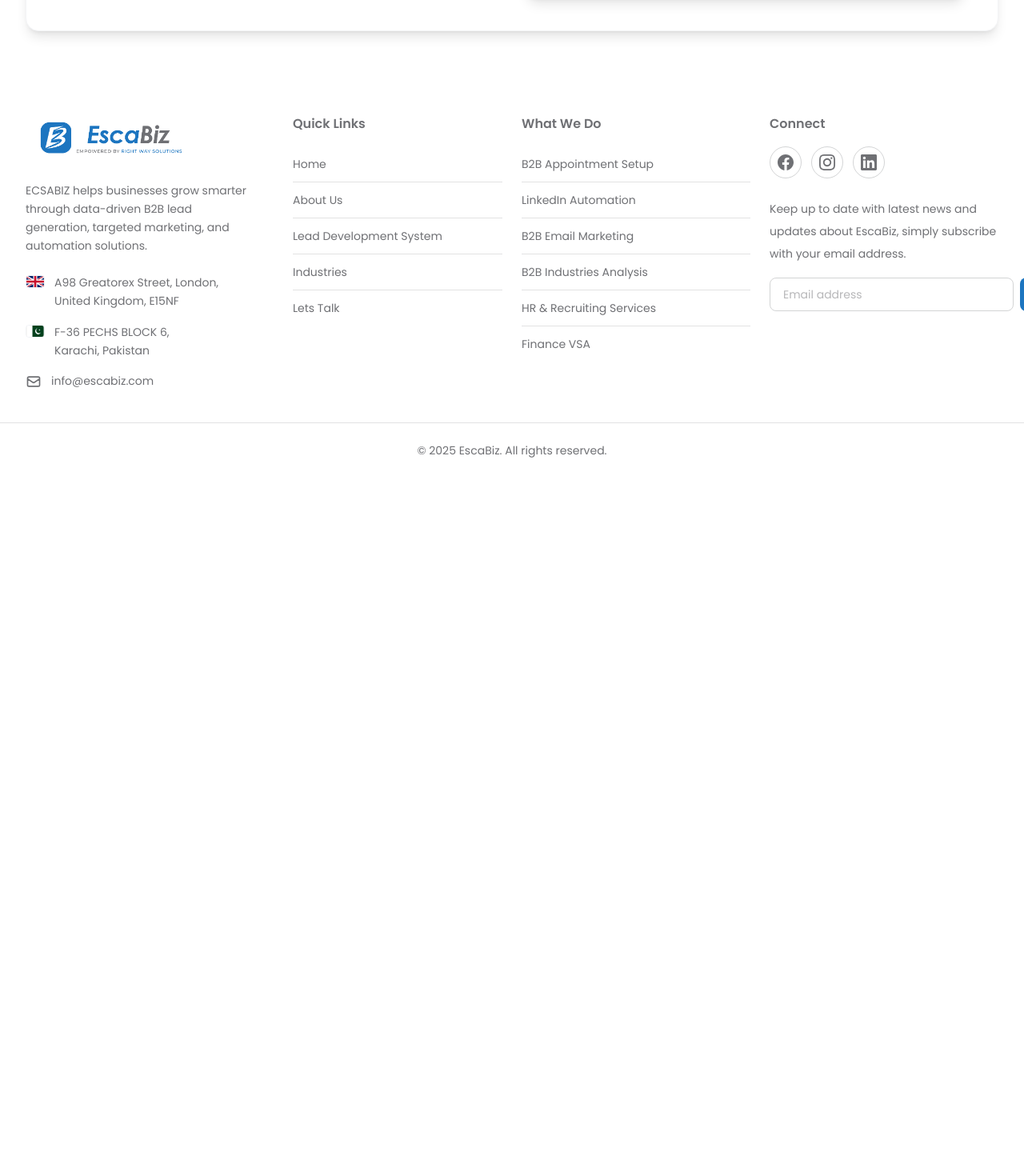
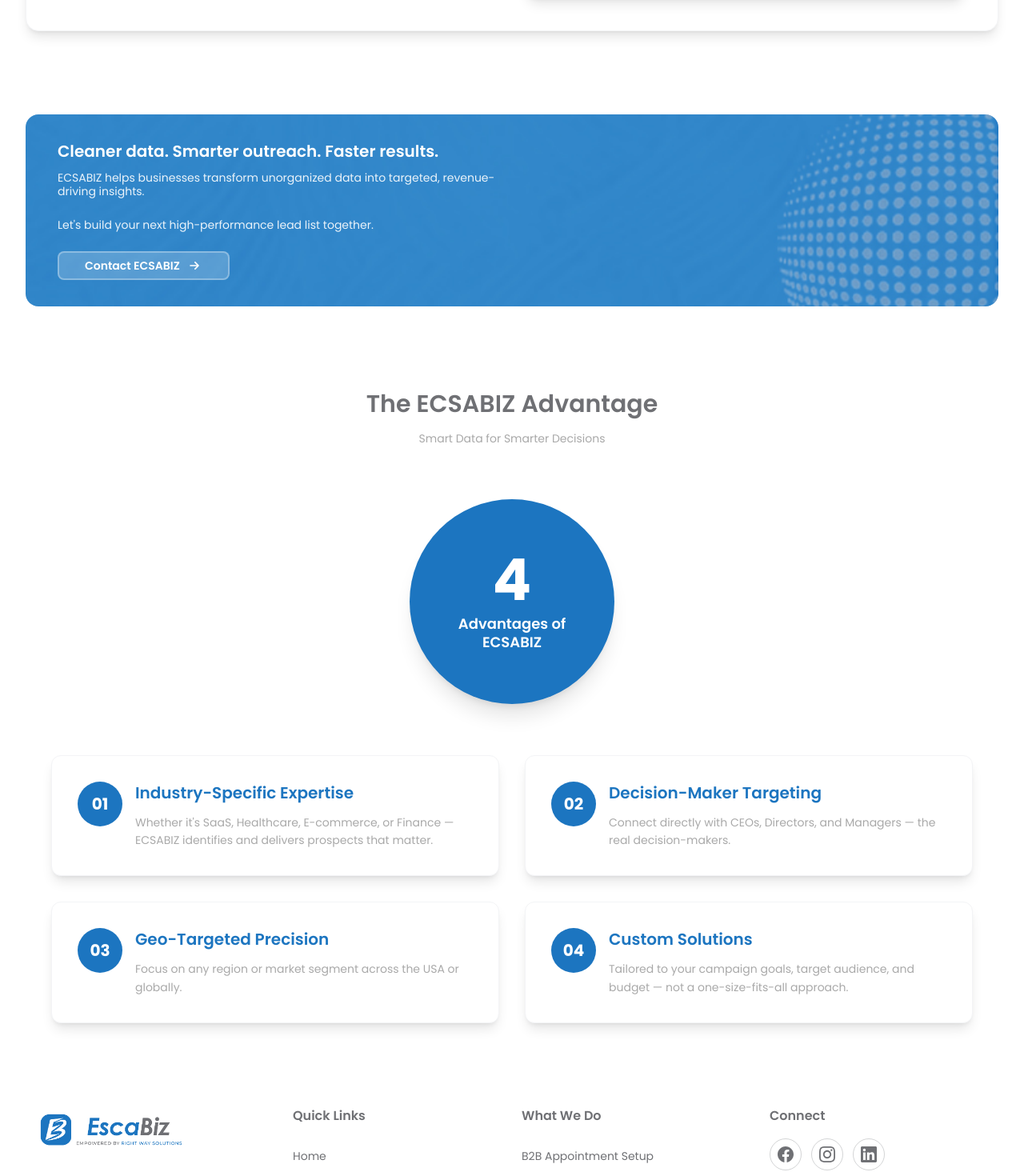
Before and after one commit to Sharmeen-Rauf/escabiz, a Next.js app: page /prospect-research-list-management-services-escabiz in a window 1280 px wide. Shown: the part 5371-6836 px from the top of the page at 80% size. Before the commit the page ends 5968 px from the top, so only its background shows below. Built offline with nearby package versions, Linux system fonts and the light colour scheme.

Commit message:
Add image overlay and ECSABIZ advantage sections to Prospect Research List Management page: introduce a visually engaging image overlay with a call-to-action and a new section detailing four key advantages of ECSABIZ services to enhance user engagement and showcase offerings effectively.

```diff
--- a/src/app/prospect-research-list-management-services-escabiz/page.tsx
+++ b/src/app/prospect-research-list-management-services-escabiz/page.tsx
@@ -774,6 +774,150 @@ export default function ProspectResearchListManagement() {
           </div>
         </section>
 
+        {/* Image Overlay Section */}
+        <section className="w-full bg-white py-6 md:py-8 lg:py-10">
+          <div className="w-full max-w-7xl mx-auto px-4 sm:px-6 lg:px-8">
+            <div className="relative rounded-2xl overflow-hidden h-[200px] md:h-[220px] lg:h-[240px] w-full">
+              {/* Background Image */}
+              <div className="absolute inset-0 z-0">
+                <Image
+                  src="/11%20%281%29.jpg"
+                  alt="Prospect Research"
+                  fill
+                  className="object-cover"
+                  priority
+                />
+              </div>
+
+              {/* Content Overlay */}
+              <div className="relative z-20 flex flex-col justify-center h-full p-6 md:p-8 lg:p-10 max-w-2xl">
+                <h6 className="text-sm sm:text-base md:text-lg lg:text-xl font-semibold text-white leading-tight mb-3">
+                  Cleaner data. Smarter outreach. Faster results.
+                </h6>
+                <p className="text-xs sm:text-xs md:text-sm text-white/90 leading-tight font-normal mb-6">
+                  ECSABIZ helps businesses transform unorganized data into targeted, revenue-driving insights.
+                </p>
+                <p className="text-xs sm:text-xs md:text-sm text-white/90 leading-tight font-normal mb-6">
+                  Let's build your next high-performance lead list together.
+                </p>
+                <Link href="/lets-talk" className="group inline-flex items-center justify-center px-8 py-4 text-sm font-semibold text-white border-2 border-white/30 rounded-lg bg-white/20 hover:bg-white/30 hover:scale-105 transition-all duration-300 focus:outline-none focus:ring-2 focus:ring-white/50 focus:ring-offset-2 relative overflow-hidden w-fit">
+                  <span className="relative z-10 flex items-center">
+                    Contact ECSABIZ
+                    <svg className="ml-2 w-5 h-5 transition-transform duration-300 group-hover:translate-x-1" fill="none" stroke="currentColor" viewBox="0 0 24 24">
+                      <path strokeLinecap="round" strokeLinejoin="round" strokeWidth={2} d="M13 7l5 5m0 0l-5 5m5-5H6" />
+                    </svg>
+                  </span>
+                  <span className="absolute inset-0 bg-white/20 transform scale-x-0 group-hover:scale-x-100 transition-transform origin-left duration-300"></span>
+                </Link>
+              </div>
+            </div>
+          </div>
+        </section>
+
+        {/* The ECSABIZ Advantage Section */}
+        <section className="w-full bg-white py-10 md:py-14 lg:py-16">
+          <div className="w-full max-w-7xl mx-auto px-4 sm:px-6 lg:px-8">
+            {/* Header */}
+            <div className="text-center mb-12 md:mb-16">
+              <h2 className="text-lg sm:text-xl md:text-2xl lg:text-3xl font-semibold text-[#6f7074] leading-tight mb-3">
+                The ECSABIZ Advantage
+              </h2>
+              <p className="text-xs sm:text-xs md:text-sm text-[#a9a9a9] leading-relaxed font-normal">
+                Smart Data for Smarter Decisions
+              </p>
+            </div>
+
+            {/* Main Content Container */}
+            <div className="relative max-w-6xl mx-auto">
+              {/* Central Circle */}
+              <div className="flex justify-center mb-12 md:mb-16">
+                <div className="relative bg-[#1c75c0] rounded-full w-48 h-48 md:w-56 md:h-56 lg:w-64 lg:h-64 flex flex-col items-center justify-center shadow-xl">
+                  <div className="text-center">
+                    <div className="text-5xl md:text-6xl lg:text-7xl font-bold text-white mb-2">4</div>
+                    <div className="text-sm md:text-base lg:text-lg font-semibold text-white leading-tight">
+                      Advantages of
+                    </div>
+                    <div className="text-sm md:text-base lg:text-lg font-semibold text-white leading-tight">
+                      ECSABIZ
+                    </div>
+                  </div>
+                </div>
+              </div>
+
+              {/* Advantages Grid */}
+              <div className="grid grid-cols-1 md:grid-cols-2 gap-6 lg:gap-8">
+                {/* Advantage 01 */}
+                <div className="relative bg-white rounded-xl shadow-lg border border-gray-100 p-6 md:p-8 hover:shadow-xl hover:-translate-y-1 transition-all duration-300">
+                  <div className="flex items-start gap-4">
+                    <div className="flex-shrink-0 bg-[#1c75c0] rounded-full w-12 h-12 md:w-14 md:h-14 flex items-center justify-center">
+                      <span className="text-white font-bold text-lg md:text-xl">01</span>
+                    </div>
+                    <div className="flex-1">
+                      <h3 className="text-base md:text-lg lg:text-xl font-semibold text-[#1c75c0] mb-3">
+                        Industry-Specific Expertise
+                      </h3>
+                      <p className="text-xs sm:text-xs md:text-sm text-[#a9a9a9] leading-relaxed font-normal">
+                        Whether it's SaaS, Healthcare, E-commerce, or Finance — ECSABIZ identifies and delivers prospects that matter.
+                      </p>
+                    </div>
+                  </div>
+                </div>
+
+                {/* Advantage 02 */}
+                <div className="relative bg-white rounded-xl shadow-lg border border-gray-100 p-6 md:p-8 hover:shadow-xl hover:-translate-y-1 transition-all duration-300">
+                  <div className="flex items-start gap-4">
+                    <div className="flex-shrink-0 bg-[#1c75c0] rounded-full w-12 h-12 md:w-14 md:h-14 flex items-center justify-center">
+                      <span className="text-white font-bold text-lg md:text-xl">02</span>
+                    </div>
+                    <div className="flex-1">
+                      <h3 className="text-base md:text-lg lg:text-xl font-semibold text-[#1c75c0] mb-3">
+                        Decision-Maker Targeting
+                      </h3>
+                      <p className="text-xs sm:text-xs md:text-sm text-[#a9a9a9] leading-relaxed font-normal">
+                        Connect directly with CEOs, Directors, and Managers — the real decision-makers.
+                      </p>
+                    </div>
+                  </div>
+                </div>
+
+                {/* Advantage 03 */}
+                <div className="relative bg-white rounded-xl shadow-lg border border-gray-100 p-6 md:p-8 hover:shadow-xl hover:-translate-y-1 transition-all duration-300">
+                  <div className="flex items-start gap-4">
+                    <div className="flex-shrink-0 bg-[#1c75c0] rounded-full w-12 h-12 md:w-14 md:h-14 flex items-center justify-center">
+                      <span className="text-white font-bold text-lg md:text-xl">03</span>
+                    </div>
+                    <div className="flex-1">
+                      <h3 className="text-base md:text-lg lg:text-xl font-semibold text-[#1c75c0] mb-3">
+                        Geo-Targeted Precision
+                      </h3>
+                      <p className="text-xs sm:text-xs md:text-sm text-[#a9a9a9] leading-relaxed font-normal">
+                        Focus on any region or market segment across the USA or globally.
+                      </p>
+                    </div>
+                  </div>
+                </div>
+
+                {/* Advantage 04 */}
+                <div className="relative bg-white rounded-xl shadow-lg border border-gray-100 p-6 md:p-8 hover:shadow-xl hover:-translate-y-1 transition-all duration-300">
+                  <div className="flex items-start gap-4">
+                    <div className="flex-shrink-0 bg-[#1c75c0] rounded-full w-12 h-12 md:w-14 md:h-14 flex items-center justify-center">
+                      <span className="text-white font-bold text-lg md:text-xl">04</span>
+                    </div>
+                    <div className="flex-1">
+                      <h3 className="text-base md:text-lg lg:text-xl font-semibold text-[#1c75c0] mb-3">
+                        Custom Solutions
+                      </h3>
+                      <p className="text-xs sm:text-xs md:text-sm text-[#a9a9a9] leading-relaxed font-normal">
+                        Tailored to your campaign goals, target audience, and budget — not a one-size-fits-all approach.
+                      </p>
+                    </div>
+                  </div>
+                </div>
+              </div>
+            </div>
+          </div>
+        </section>
+
       </main>
 
       {/* Footer Section */}
```
